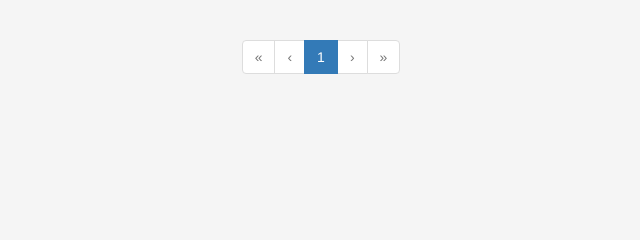
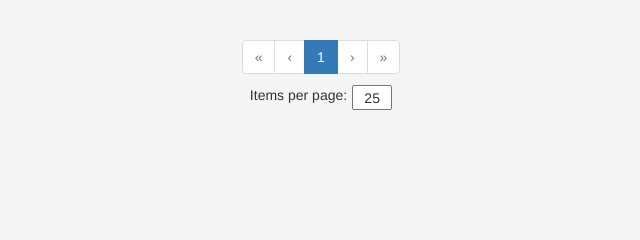
Before and after one commit to piotroramus/cmsPCLHarvesting, a Flask app: page /display/ in a window 1280 px wide. Shown: the part 119-359 px from the top of the page, without its empty margins (319-959 px from the left). Run offline with Flask 2, Linux system fonts and the light colour scheme; data that the repository does not hold is empty; parts of the project's set-up code (start-up, migrations or seed data) failed here and were passed over; some libraries are stand-ins or nearby versions.

Commit message:
Added itemsPerPage input form

```diff
--- a/app/static/css/custom.css
+++ b/app/static/css/custom.css
@@ -28,6 +28,7 @@
 .centered {
     display: flex;
     justify-content: center;
+    height: 40px;
 }
 
 .cleantd {
@@ -38,6 +39,20 @@
     font-size: 100%;
     vertical-align: baseline;
     background: transparent;
+}
+
+.itemsFormDiv {
+    display: flex;
+    justify-content: center;
+    margin-top: 25px;
+}
+
+.itemsPerPageForm {
+    width: 40px;
+    height: 25px;
+    margin-left: 5px;
+    text-align: center;
+    border-width: 2px solid;
 }
 
 #mrunsearchform {
@@ -59,7 +74,3 @@
 #thvert1, #thvert2 {
     vertical-align: middle;
 }
-
-input[type=text] {
-    height: 40px;
-}
--- a/app/static/templates/index.html
+++ b/app/static/templates/index.html
@@ -92,6 +92,10 @@
         </ul>
     </div>
 
+    <div class="itemsFormDiv">
+        <span>Items per page:</span>
+        <input type="text" class="itemsPerPageForm" ng-model="mh.itemsPerPage" ng-change="mh.pageChanged()">
+    </div>
 </div>
 </body>
 </html>
```
